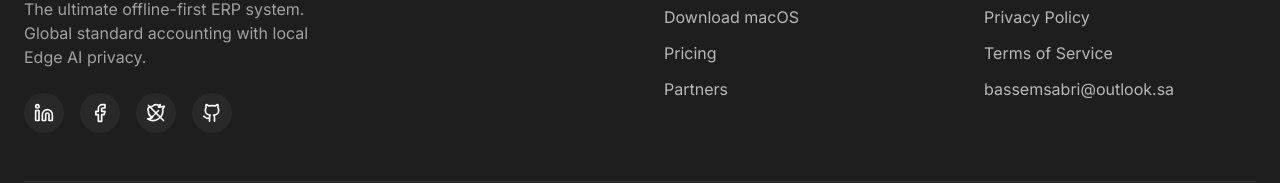
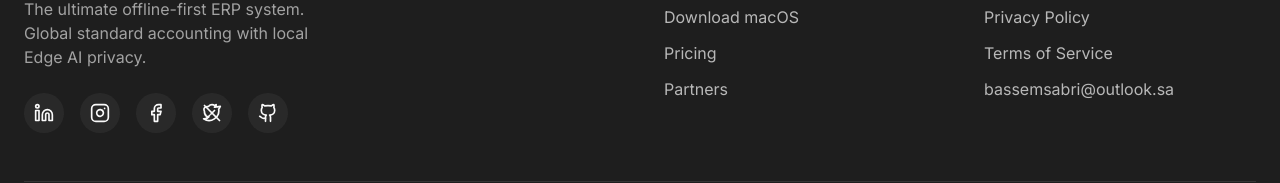
Before and after one commit to hisabati-basss/hisabati, a Next.js app in the folder website/: page / in a window 1280 px wide. Shown: the part 7760-7943 px from the top of the page. Built offline with nearby package versions, Linux system fonts and the light colour scheme.

Commit message:
Add Instagram social link to footer

```diff
--- a/website/src/components/Footer.tsx
+++ b/website/src/components/Footer.tsx
@@ -28,6 +28,12 @@ const GithubIcon = ({ className }: { className?: string }) => (
   </svg>
 );
 
+const InstagramIcon = ({ className }: { className?: string }) => (
+  <svg xmlns="http://www.w3.org/2000/svg" width="24" height="24" viewBox="0 0 24 24" fill="none" stroke="currentColor" strokeWidth="2" strokeLinecap="round" strokeLinejoin="round" className={className}>
+    <rect width="20" height="20" x="2" y="2" rx="5" ry="5"/><path d="M16 11.37A4 4 0 1 1 12.63 8 4 4 0 0 1 16 11.37z"/><line x1="17.5" x2="17.51" y1="6.5" y2="6.5"/>
+  </svg>
+);
+
 export const Footer = () => {
   const { t } = useLanguage();
 
@@ -48,6 +54,9 @@ export const Footer = () => {
             <a href="https://www.linkedin.com/in/hisabati-undefined-0a9b9a402/?lipi=urn%3Ali%3Apage%3Ad_flagship3_profile_view_base_contact_details%3BLp5IunXXT3KAVwYUpbY0dA%3D%3D" target="_blank" rel="noreferrer" className="w-10 h-10 rounded-full bg-foreground/5 flex items-center justify-center hover:bg-brand hover:text-white transition-colors">
               <LinkedinIcon className="w-5 h-5" />
             </a>
+            <a href="https://www.instagram.com/hisabati.basss?utm_source=qr" target="_blank" rel="noreferrer" className="w-10 h-10 rounded-full bg-foreground/5 flex items-center justify-center hover:bg-brand hover:text-white transition-colors">
+              <InstagramIcon className="w-5 h-5" />
+            </a>
             <a href="#" className="w-10 h-10 rounded-full bg-foreground/5 flex items-center justify-center hover:bg-brand hover:text-white transition-colors">
               <FacebookIcon className="w-5 h-5" />
             </a>
@@ -58,6 +67,7 @@ export const Footer = () => {
               <GithubIcon className="w-5 h-5" />
             </a>
           </div>
+
         </div>
 
         <div>
```
